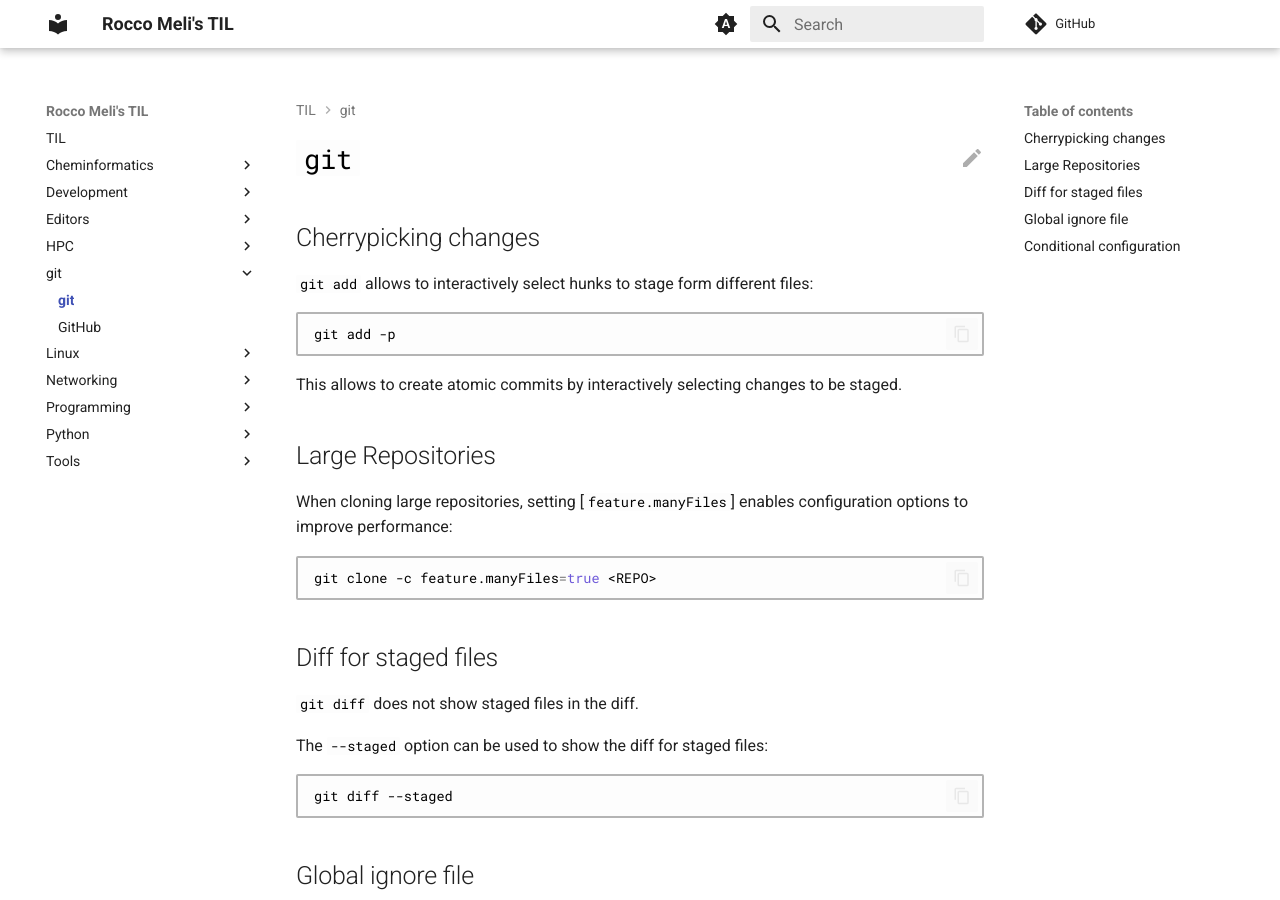
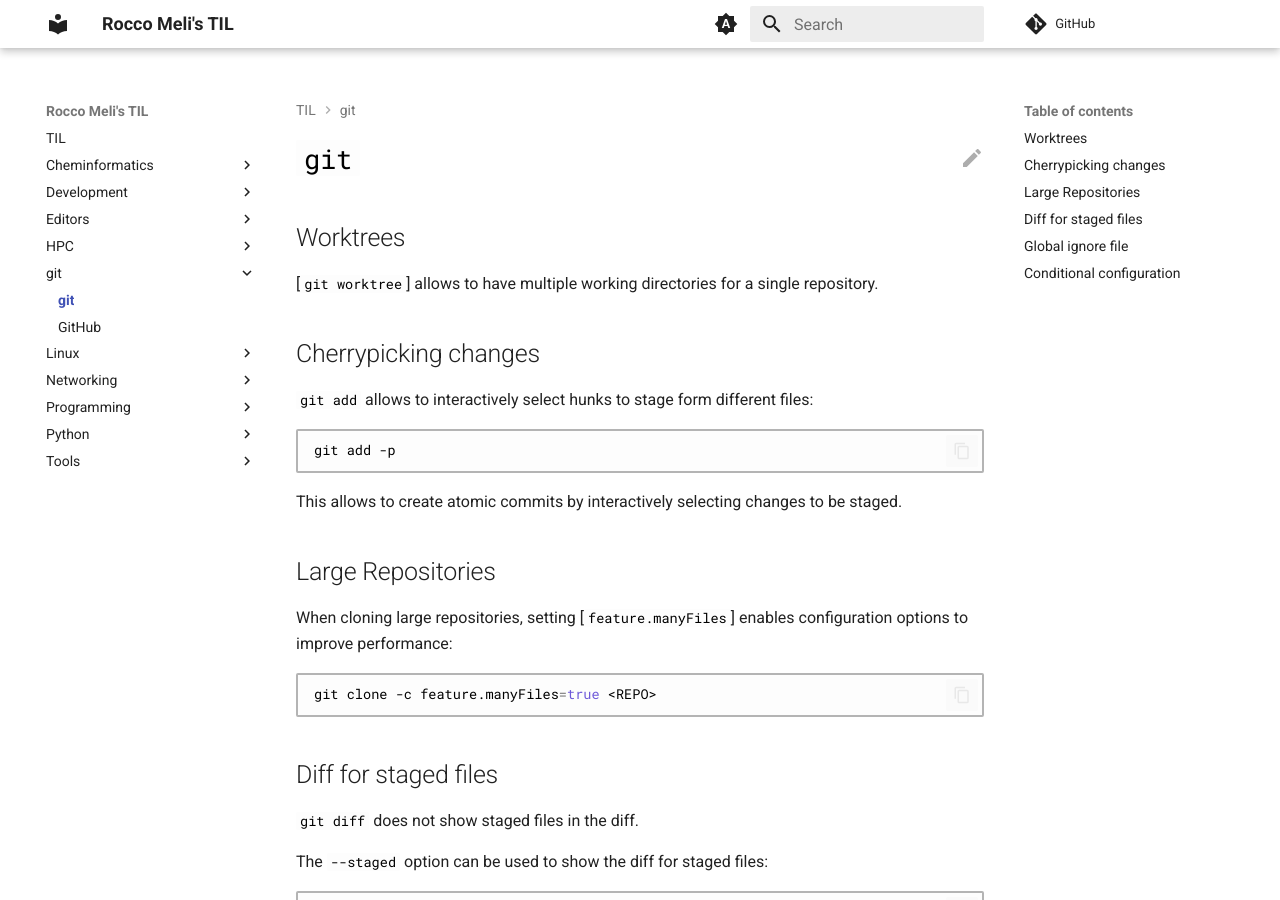
Before and after one commit to RMeli/TIL, an MkDocs documentation site: the page built from docs/git/git.md, in a window 1280 px wide and 900 px high. Built offline with MkDocs 1.6.1 and Material for MkDocs 9.7.7, drawn with Linux system fonts in a browser that asks for light colours; comment, search, counter and statistics services are not loaded.

Commit message:
add mention of git worktree

```diff
--- a/docs/git/git.md
+++ b/docs/git/git.md
@@ -1,4 +1,8 @@
 # `git`
+
+## Worktrees
+
+[`git worktree`] allows to have multiple working directories for a single repository.
 
 ## Cherrypicking changes
 
@@ -81,3 +85,4 @@ A common use-case is to have different configurations for work and personal repo
 
 [conditional configurations]: https://git-scm.com/docs/git-config#_conditional_includes
 [`feature.manyFiles`]: https://www.git-scm.com/docs/git-config/2.25.2#Documentation/git-config.txt-featuremanyFiles
+[`git worktree`]: https://git-scm.com/docs/git-worktree
```
